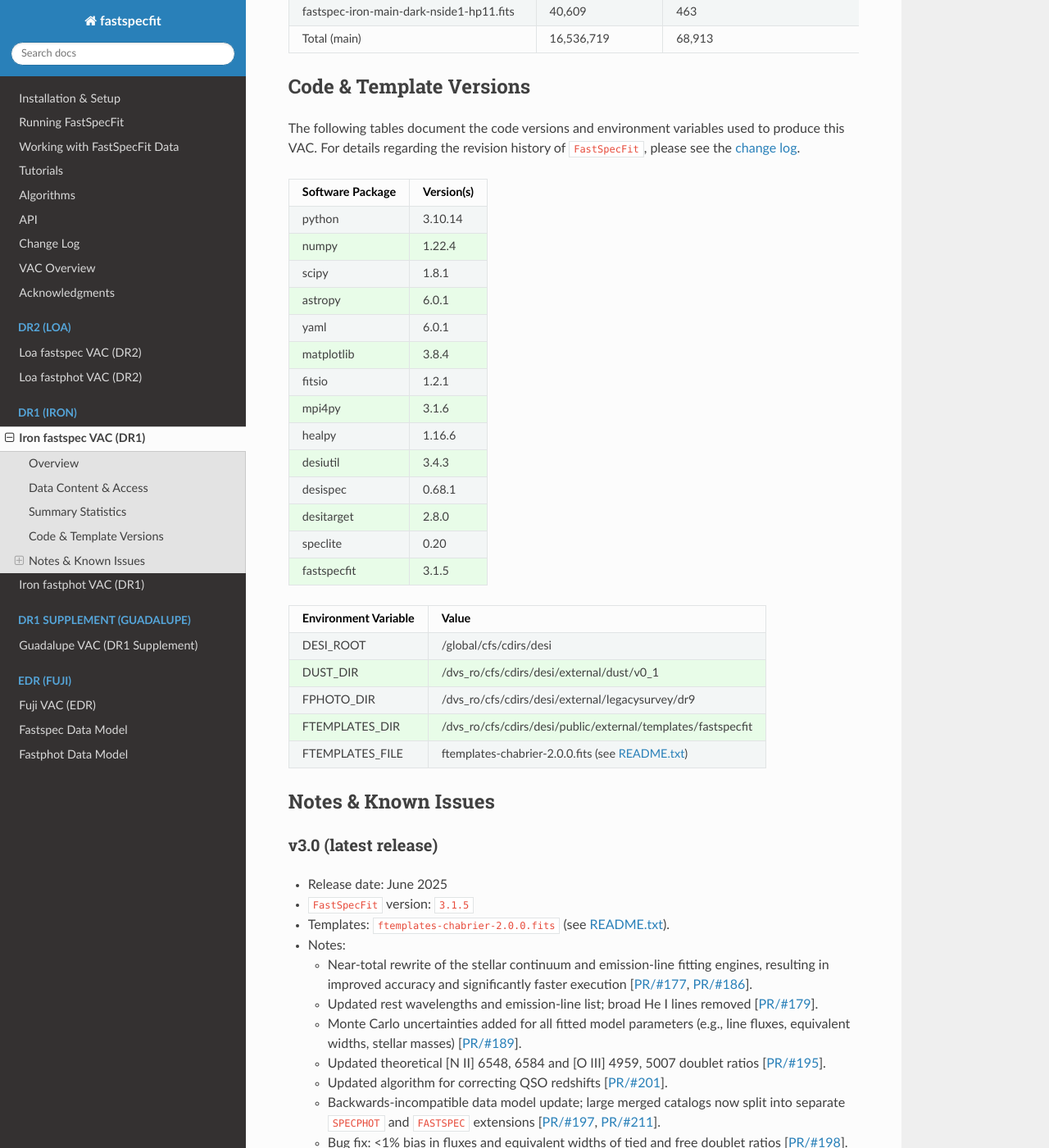
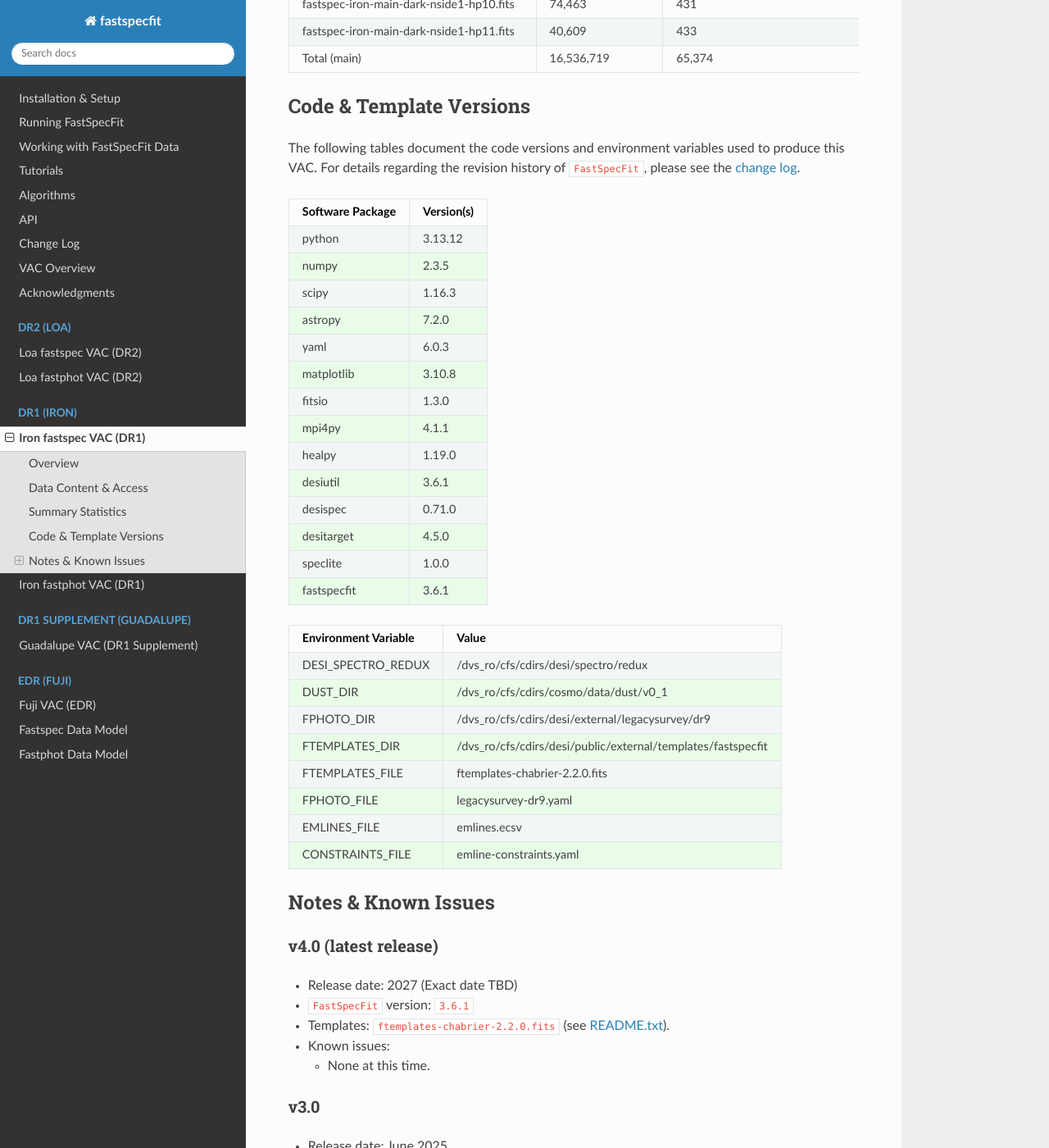
Before and after one commit to desihub/fastspecfit, a Sphinx documentation site: the page built from doc/iron.rst, in a window 1280 px wide and 1400 px high, scrolled down 4976 px. Shown: the whole window at 82% size. Built offline with Sphinx 7.4.7 and the Read the Docs theme 3.1.0, drawn with Linux system fonts in a browser that asks for light colours; the version number could not be read and is left out; some of the changed text lies outside the part shown.

Commit message:
updated iron/v4.0 docs

```diff
--- a/doc/iron.rst
+++ b/doc/iron.rst
@@ -30,8 +30,8 @@ Data Content & Access
 Data from the ``Iron`` VAC can be accessed at any of the following links:
 
 ============================ ==================================================================
-Data url                     https://data.desi.lbl.gov/public/dr1/vac/dr1/fastspecfit/iron/v3.0
-`NERSC`_ (for collaborators) ``/global/cfs/cdirs/desi/public/dr1/vac/dr1/fastspecfit/iron/v3.0``
+Data url                     https://data.desi.lbl.gov/public/dr1/vac/dr1/fastspecfit/iron/v4.0
+`NERSC`_ (for collaborators) ``/global/cfs/cdirs/desi/public/dr1/vac/dr1/fastspecfit/iron/v4.0``
 ============================ ==================================================================
 
 For more information regarding the content and organization of the VAC, please
@@ -59,70 +59,70 @@ fastspec-iron-cmx-other.fits 12 MB     2,762
 ============================= ========= =================
 File Name                     File Size Number of Targets
 ============================= ========= =================
-fastspec-iron-sv1-backup.fits 14.5 MB   3,331
+fastspec-iron-sv1-backup.fits 15 MB     3,331
 fastspec-iron-sv1-bright.fits 542 MB    126,650
-fastspec-iron-sv1-dark.fits   997 MB    233,202
+fastspec-iron-sv1-dark.fits   999 MB    233,202
 fastspec-iron-sv1-other.fits  146 MB    34,112
-Total (sv1)                   1.66 GB   397,295
+Total (sv1)                   1.7 GB    397,295
 ============================= ========= =================
 
 ============================= ========= =================
 File Name                     File Size Number of Targets
 ============================= ========= =================
 fastspec-iron-sv2-backup.fits 647 KB    105
-fastspec-iron-sv2-bright.fits 199 MB    46,486
-fastspec-iron-sv2-dark.fits   225 MB    52,690
-Total (sv2)                   425 MB    99,281
+fastspec-iron-sv2-bright.fits 200 MB    46,486
+fastspec-iron-sv2-dark.fits   226 MB    52,690
+Total (sv2)                   426 MB    99,281
 ============================= ========= =================
 
 ============================= ========= =================
 File Name                     File Size Number of Targets
 ============================= ========= =================
 fastspec-iron-sv3-backup.fits 6.7 MB    1,524
-fastspec-iron-sv3-bright.fits 1.11 GB   265,293
-fastspec-iron-sv3-dark.fits   2.48 GB   592,191
+fastspec-iron-sv3-bright.fits 1.1 GB    265,293
+fastspec-iron-sv3-dark.fits   2.5 GB    592,191
 Total (sv3)                   3.6 GB    859,008
 ============================= ========= =================
 
 ================================= ========= =================
 File Name                         File Size Number of Targets
 ================================= ========= =================
-fastspec-iron-special-backup.fits 2.49 MB   552
+fastspec-iron-special-backup.fits 2.5 MB    552
 fastspec-iron-special-bright.fits 181 MB    43,261
-fastspec-iron-special-dark.fits   62.6 MB   14,954
+fastspec-iron-special-dark.fits   63 MB     14,954
 fastspec-iron-special-other.fits  178 MB    42,064
-Total (special)                   424 MB    100,831
+Total (special)                   425 MB    100,831
 ================================= ========= =================
 
 ========================================== ========= =================
 File Name                                  File Size Number of Targets
 ========================================== ========= =================
-fastspec-iron-main-backup.fits             63.4 MB   15,163
-fastspec-iron-main-bright-nside1-hp00.fits 427 MB    101,838
-fastspec-iron-main-bright-nside1-hp01.fits 4.16 GB   1,017,041
-fastspec-iron-main-bright-nside1-hp02.fits 5.56 GB   1,358,627
-fastspec-iron-main-bright-nside1-hp03.fits 1.65 GB   403,581
-fastspec-iron-main-bright-nside1-hp04.fits 4.02 GB   981,600
-fastspec-iron-main-bright-nside1-hp05.fits 1.23 GB   301,057
-fastspec-iron-main-bright-nside1-hp06.fits 5.51 GB   1,347,464
-fastspec-iron-main-bright-nside1-hp07.fits 2.76 GB   673,711
+fastspec-iron-main-backup.fits             64 MB     15,163
+fastspec-iron-main-bright-nside1-hp00.fits 428 MB    101,838
+fastspec-iron-main-bright-nside1-hp01.fits 4.2 GB    1,017,041
+fastspec-iron-main-bright-nside1-hp02.fits 5.6 GB    1,358,627
+fastspec-iron-main-bright-nside1-hp03.fits 1.7 GB    403,581
+fastspec-iron-main-bright-nside1-hp04.fits 4.0 GB    981,600
+fastspec-iron-main-bright-nside1-hp05.fits 1.2 GB    301,057
+fastspec-iron-main-bright-nside1-hp06.fits 5.5 GB    1,347,464
+fastspec-iron-main-bright-nside1-hp07.fits 2.8 GB    673,711
 fastspec-iron-main-bright-nside1-hp08.fits 343 MB    81,734
-fastspec-iron-main-bright-nside1-hp09.fits 280 MB    66,856
+fastspec-iron-main-bright-nside1-hp09.fits 281 MB    66,856
 fastspec-iron-main-bright-nside1-hp10.fits 191 MB    45,570
-fastspec-iron-main-bright-nside1-hp11.fits 280 MB    66,848
-fastspec-iron-main-dark-nside1-hp00.fits   1.44 GB   352,447
-fastspec-iron-main-dark-nside1-hp01.fits   4.58 GB   1,118,746
-fastspec-iron-main-dark-nside1-hp02.fits   6.96 GB   1,699,122
-fastspec-iron-main-dark-nside1-hp03.fits   901 MB    214,658
-fastspec-iron-main-dark-nside1-hp04.fits   7.13 GB   1,739,317
-fastspec-iron-main-dark-nside1-hp05.fits   2.37 GB   579,026
-fastspec-iron-main-dark-nside1-hp06.fits   11.7 GB   2,851,879
-fastspec-iron-main-dark-nside1-hp07.fits   4.23 GB   1,032,151
-fastspec-iron-main-dark-nside1-hp08.fits   910 MB    216,757
-fastspec-iron-main-dark-nside1-hp09.fits   657 MB    156,454
+fastspec-iron-main-bright-nside1-hp11.fits 281 MB    66,848
+fastspec-iron-main-dark-nside1-hp00.fits   1.4 GB    352,447
+fastspec-iron-main-dark-nside1-hp01.fits   4.6 GB    1,118,746
+fastspec-iron-main-dark-nside1-hp02.fits   7.0 GB    1,699,122
+fastspec-iron-main-dark-nside1-hp03.fits   903 MB    214,658
+fastspec-iron-main-dark-nside1-hp04.fits   7.1 GB    1,739,317
+fastspec-iron-main-dark-nside1-hp05.fits   2.4 GB    579,026
+fastspec-iron-main-dark-nside1-hp06.fits   12 GB     2,851,879
+fastspec-iron-main-dark-nside1-hp07.fits   4.2 GB    1,032,151
+fastspec-iron-main-dark-nside1-hp08.fits   911 MB    216,757
+fastspec-iron-main-dark-nside1-hp09.fits   658 MB    156,454
 fastspec-iron-main-dark-nside1-hp10.fits   313 MB    74,463
 fastspec-iron-main-dark-nside1-hp11.fits   171 MB    40,609
-Total (main)                               67.7 GB   16,536,719
+Total (main)                               68 GB     16,536,719
 ========================================== ========= =================
 
 The following tables summarize the number of QSO targets whose redshift has been
@@ -169,42 +169,41 @@ Catalog                           Number of Objects Number with Corrected Redshi
 ================================= ================= ===============================
 fastspec-iron-special-backup.fits 552               0
 fastspec-iron-special-bright.fits 43,261            2
-fastspec-iron-special-dark.fits   14,954            162
+fastspec-iron-special-dark.fits   14,954            149
 fastspec-iron-special-other.fits  42,064            0
-Total (special)                   100,831           164
+Total (special)                   100,831           151
 ================================= ================= ===============================
 
 ========================================== ================= ===============================
 Catalog                                    Number of Objects Number with Corrected Redshifts
 ========================================== ================= ===============================
 fastspec-iron-main-backup.fits             15,163            0
-fastspec-iron-main-bright-nside1-hp00.fits 101,838           7
-fastspec-iron-main-bright-nside1-hp01.fits 1,017,041         61
+fastspec-iron-main-bright-nside1-hp00.fits 101,838           6
+fastspec-iron-main-bright-nside1-hp01.fits 1,017,041         59
 fastspec-iron-main-bright-nside1-hp02.fits 1,358,627         95
 fastspec-iron-main-bright-nside1-hp03.fits 403,581           21
-fastspec-iron-main-bright-nside1-hp04.fits 981,600           50
-fastspec-iron-main-bright-nside1-hp05.fits 301,057           19
-fastspec-iron-main-bright-nside1-hp06.fits 1,347,464         99
-fastspec-iron-main-bright-nside1-hp07.fits 673,711           27
-fastspec-iron-main-bright-nside1-hp08.fits 81,734            7
+fastspec-iron-main-bright-nside1-hp04.fits 981,600           48
+fastspec-iron-main-bright-nside1-hp05.fits 301,057           18
+fastspec-iron-main-bright-nside1-hp06.fits 1,347,464         96
+fastspec-iron-main-bright-nside1-hp07.fits 673,711           26
+fastspec-iron-main-bright-nside1-hp08.fits 81,734            6
 fastspec-iron-main-bright-nside1-hp09.fits 66,856            4
 fastspec-iron-main-bright-nside1-hp10.fits 45,570            2
 fastspec-iron-main-bright-nside1-hp11.fits 66,848            2
-fastspec-iron-main-dark-nside1-hp00.fits   352,447           3,080
-fastspec-iron-main-dark-nside1-hp01.fits   1,118,746         9,187
-fastspec-iron-main-dark-nside1-hp02.fits   1,699,122         11,118
-fastspec-iron-main-dark-nside1-hp03.fits   214,658           2,319
-fastspec-iron-main-dark-nside1-hp04.fits   1,739,317         15,201
-fastspec-iron-main-dark-nside1-hp05.fits   579,026           3,798
-fastspec-iron-main-dark-nside1-hp06.fits   2,851,879         13,900
-fastspec-iron-main-dark-nside1-hp07.fits   1,032,151         6,267
-fastspec-iron-main-dark-nside1-hp08.fits   216,757           2,063
-fastspec-iron-main-dark-nside1-hp09.fits   156,454           672
-fastspec-iron-main-dark-nside1-hp10.fits   74,463            451
-fastspec-iron-main-dark-nside1-hp11.fits   40,609            463
-Total (main)                               16,536,719        68,913
+fastspec-iron-main-dark-nside1-hp00.fits   352,447           2,952
+fastspec-iron-main-dark-nside1-hp01.fits   1,118,746         8,760
+fastspec-iron-main-dark-nside1-hp02.fits   1,699,122         10,383
+fastspec-iron-main-dark-nside1-hp03.fits   214,658           2,181
+fastspec-iron-main-dark-nside1-hp04.fits   1,739,317         14,399
+fastspec-iron-main-dark-nside1-hp05.fits   579,026           3,615
+fastspec-iron-main-dark-nside1-hp06.fits   2,851,879         13,275
+fastspec-iron-main-dark-nside1-hp07.fits   1,032,151         5,949
+fastspec-iron-main-dark-nside1-hp08.fits   216,757           1,969
+fastspec-iron-main-dark-nside1-hp09.fits   156,454           644
+fastspec-iron-main-dark-nside1-hp10.fits   74,463            431
+fastspec-iron-main-dark-nside1-hp11.fits   40,609            433
+Total (main)                               16,536,719        65,374
 ========================================== ================= ===============================
-
 
 Code & Template Versions
 ------------------------
@@ -218,20 +217,20 @@ to produce this VAC. For details regarding the revision history of
 ================ ==========
 Software Package Version(s)
 ================ ==========
-python           3.10.14
-numpy            1.22.4
-scipy            1.8.1
-astropy          6.0.1
-yaml             6.0.1
-matplotlib       3.8.4
-fitsio           1.2.1
-mpi4py           3.1.6
-healpy           1.16.6
-desiutil         3.4.3
-desispec         0.68.1
-desitarget       2.8.0
-speclite         0.20
-fastspecfit      3.1.5
+python           3.13.12
+numpy            2.3.5
+scipy            1.16.3
+astropy          7.2.0
+yaml             6.0.3
+matplotlib       3.10.8
+fitsio           1.3.0
+mpi4py           4.1.1
+healpy           1.19.0
+desiutil         3.6.1
+desispec         0.71.0
+desitarget       4.5.0
+speclite         1.0.0
+fastspecfit      3.6.1
 ================ ==========
 
 .. rst-class:: columns
@@ -239,11 +238,14 @@ fastspecfit      3.1.5
 ==================== ============================================================
 Environment Variable Value
 ==================== ============================================================
-DESI_ROOT            /global/cfs/cdirs/desi
-DUST_DIR             /dvs_ro/cfs/cdirs/desi/external/dust/v0_1
+DESI_SPECTRO_REDUX   /dvs_ro/cfs/cdirs/desi/spectro/redux
+DUST_DIR             /dvs_ro/cfs/cdirs/cosmo/data/dust/v0_1
 FPHOTO_DIR           /dvs_ro/cfs/cdirs/desi/external/legacysurvey/dr9
 FTEMPLATES_DIR       /dvs_ro/cfs/cdirs/desi/public/external/templates/fastspecfit
-FTEMPLATES_FILE      ftemplates-chabrier-2.0.0.fits (see `README.txt`_)
+FTEMPLATES_FILE      ftemplates-chabrier-2.2.0.fits
+FPHOTO_FILE          legacysurvey-dr9.yaml
+EMLINES_FILE         emlines.ecsv
+CONSTRAINTS_FILE     emline-constraints.yaml
 ==================== ============================================================
 
 .. _previous versions - iron:
@@ -251,8 +253,18 @@ FTEMPLATES_FILE      ftemplates-chabrier-2.0.0.fits (see `README.txt`_)
 Notes & Known Issues
 --------------------
 
-v3.0 (latest release)
+v4.0 (latest release)
 ~~~~~~~~~~~~~~~~~~~~~
+
+* Release date: 2027 (Exact date TBD)
+* ``FastSpecFit`` version: ``3.6.1``
+* Templates: ``ftemplates-chabrier-2.2.0.fits``  (see `README.txt`_).
+* Known issues:
+
+  * None at this time.
+
+v3.0
+~~~~
 
 * Release date: June 2025
 * ``FastSpecFit`` version: ``3.1.5``
```
Also changed, not shown: other parts of doc/iron.rst (+6 -6 lines).
